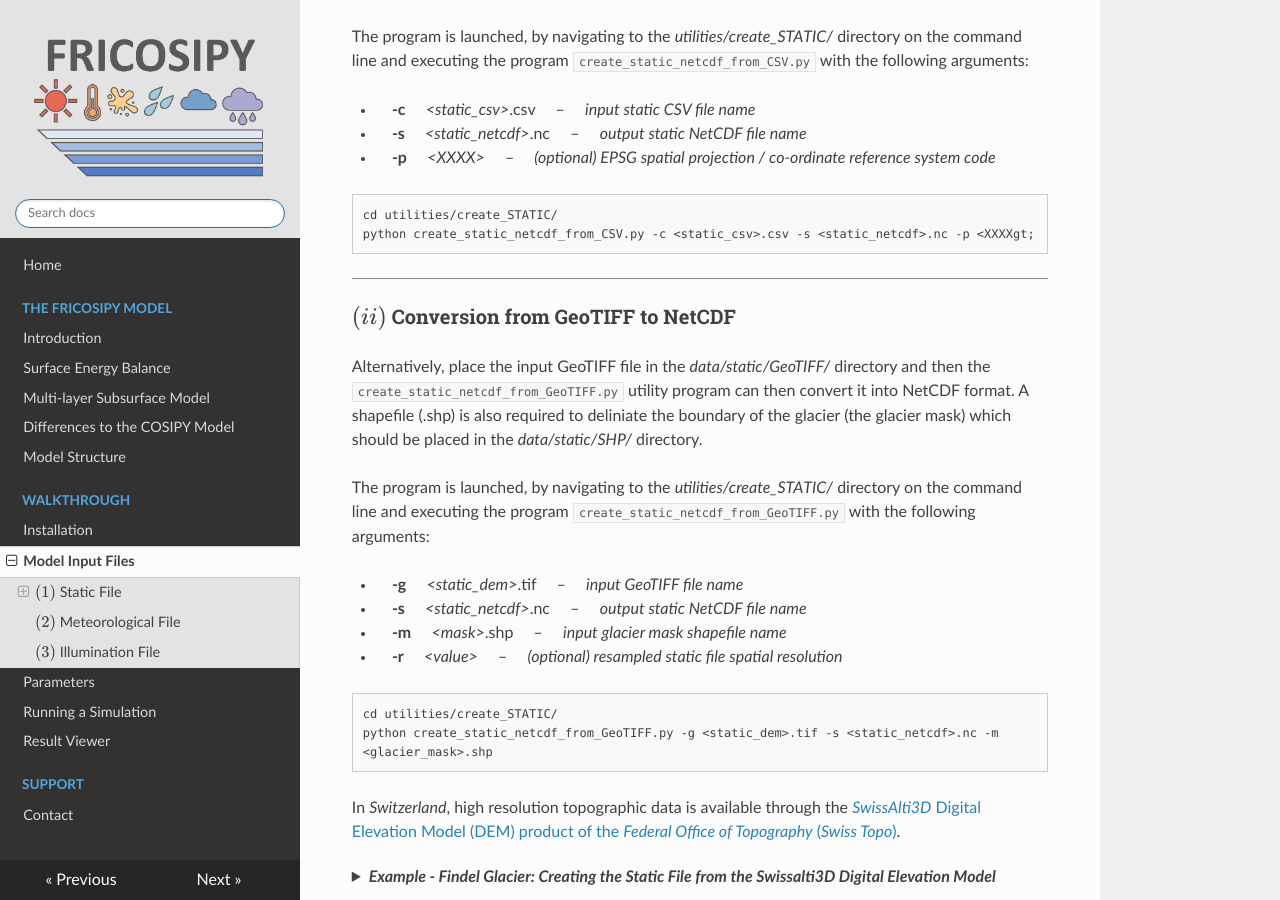
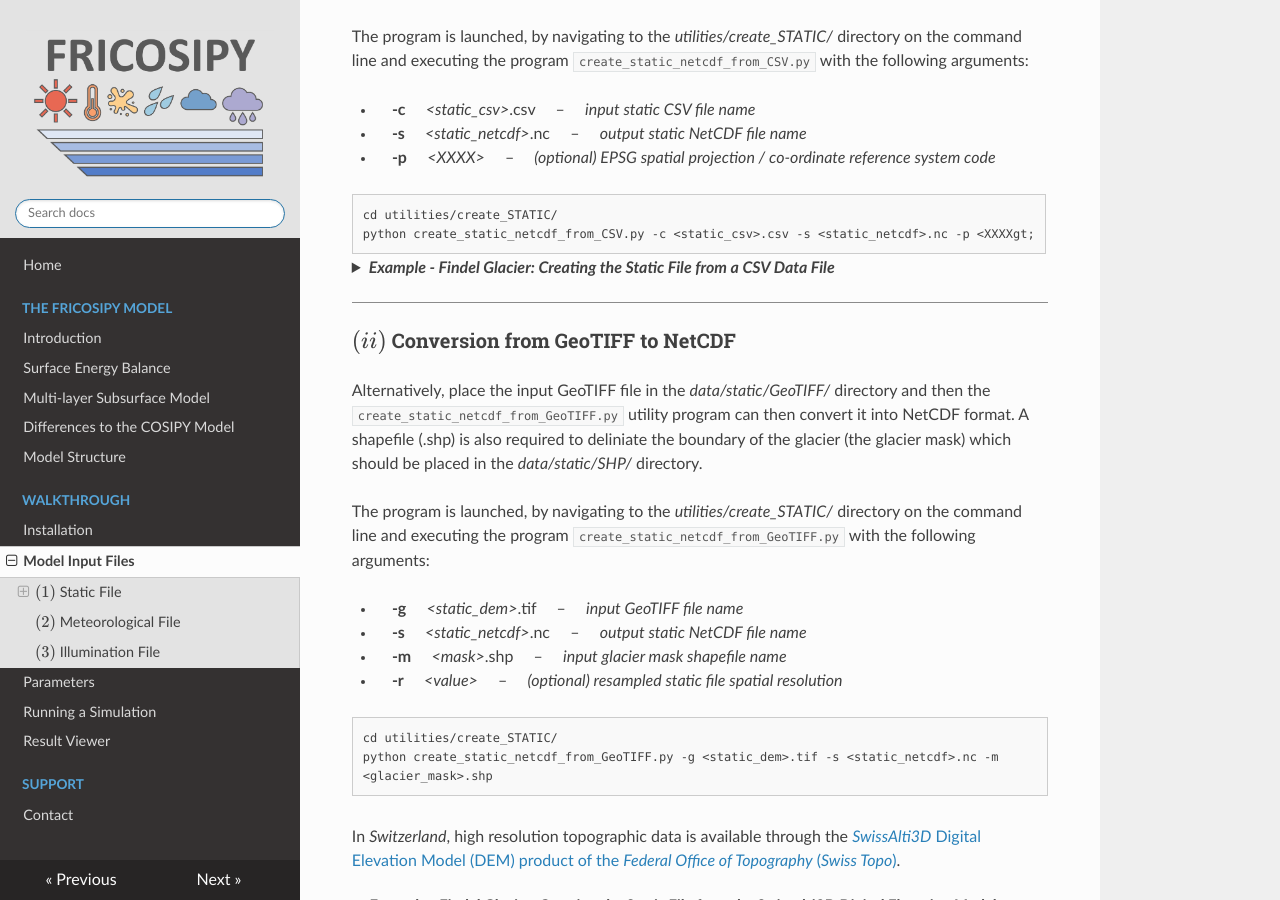
Before and after one commit to MarcusGastaldello/FRICOSIPY, an MkDocs documentation site: the page built from docs/model_input_files.md, in a window 1280 px wide and 900 px high, scrolled down 1568 px. Built offline with MkDocs 1.6.1, drawn with Linux system fonts in a browser that asks for light colours.

Commit message:
Enhance documentation for static file creation
Updated formatting and added examples for creating static NetCDF files from CSV and GeoTIFF data.

```diff
--- a/docs/model_input_files.md
+++ b/docs/model_input_files.md
@@ -64,9 +64,19 @@
 * &emsp; **-s** &emsp; *&lt;static_netcdf&gt;*.nc &emsp; &ndash; &emsp; *output static NetCDF file name*
 * &emsp; **-p** &emsp; *&lt;XXXX&gt;* &emsp; &ndash; &emsp; *(optional) EPSG spatial projection / co-ordinate reference system code*
 
-<div style="border:1px solid #ccc; padding:10px; background:#f9f9f9; max-width:100%; overflow-x:auto;">
+<div style="border:1px solid #ccc; padding:10px; background:#f9f9f9; display:inline-block; max-width:100%; overflow-x:auto; text-align:left;">
   <code style="background:none !important; border:none !important; padding:0 !important; color:#404040; font-family:Consolas, 'Liberation Mono', Courier, monospace;">cd utilities/create_STATIC/<br>python create_static_netcdf_from_CSV.py -c &lt;static_csv&gt;.csv -s &lt;static_netcdf&gt;.nc -p &lt;XXXXgt;</code>
 </div>
+
+??? "***Example - Findel Glacier: Creating the Static File from a CSV Data File***"
+
+    <br>
+    !!! example
+        Within the *data/static/GeoTIFF/* directory , a high resolution Digital Elevation Model (DEM) of the Findel Glacier (Valais, Switzerland) sourced from the [*Federal Office of Topography* (*Swiss Topo*)](https://www.swisstopo.admin.ch/en/height-model-swissalti3d) has been provided: '*Swissalti3D_Findel.tif*'. In addition, a shapefile within the *data/static/GeoTIFF/* directory which demarcates the glacier outline has been created on GIS software.
+
+        <div style="border:1px solid #ccc; padding:10px; background:#f9f9f9; display:inline-block; max-width:100%; overflow-x:auto; text-align:left;">
+          <code style="background:none !important; border:none !important; padding:0 !important; color:#404040; font-family:Consolas, 'Liberation Mono', Courier, monospace;">cd utilities/create_STATIC/<br>python create_static_netcdf_from_GeoTIFF.py -g Swissalti3D_Findel.tif -s Static_Findel_200m.nc -m Findel_Glacier.shp -r 200</code>
+        </div>
 
 <hr style="height:1px; background-color:#8b8b8b; border:none;" />
 
@@ -81,7 +91,7 @@
 * &emsp; **-m** &emsp; *&lt;mask&gt;*.shp &emsp; &ndash; &emsp; *input glacier mask shapefile name*
 * &emsp; **-r**  &emsp; *&lt;value&gt;* &emsp; &ndash; &emsp; *(optional) resampled static file spatial resolution*
 
-<div style="border:1px solid #ccc; padding:10px; background:#f9f9f9; max-width:100%; overflow-x:auto;">
+<div style="border:1px solid #ccc; padding:10px; background:#f9f9f9; display:inline-block; max-width:100%; overflow-x:auto; text-align:left;">
   <code style="background:none !important; border:none !important; padding:0 !important; color:#404040; font-family:Consolas, 'Liberation Mono', Courier, monospace;">cd utilities/create_STATIC/<br>python create_static_netcdf_from_GeoTIFF.py -g &lt;static_dem&gt;.tif -s &lt;static_netcdf&gt;.nc -m &lt;glacier_mask&gt;.shp</code>
 </div>
 <br>
@@ -94,7 +104,7 @@
     !!! example
         Within the *data/static/GeoTIFF/* directory , a high resolution Digital Elevation Model (DEM) of the Findel Glacier (Valais, Switzerland) sourced from the [*Federal Office of Topography* (*Swiss Topo*)](https://www.swisstopo.admin.ch/en/height-model-swissalti3d) has been provided: '*Swissalti3D_Findel.tif*'. In addition, a shapefile within the *data/static/GeoTIFF/* directory which demarcates the glacier outline has been created on GIS software.
 
-        <div style="border:1px solid #ccc; padding:10px; background:#f9f9f9; max-width:100%; overflow-x:auto;">
+        <div style="border:1px solid #ccc; padding:10px; background:#f9f9f9; display:inline-block; max-width:100%; overflow-x:auto; text-align:left;">
           <code style="background:none !important; border:none !important; padding:0 !important; color:#404040; font-family:Consolas, 'Liberation Mono', Courier, monospace;">cd utilities/create_STATIC/<br>python create_static_netcdf_from_GeoTIFF.py -g Swissalti3D_Findel.tif -s Static_Findel_200m.nc -m Findel_Glacier.shp -r 200</code>
         </div>
 
@@ -151,7 +161,7 @@
 * &emsp; **-s**  &emsp; *&lt;yyyy-mm-ddThh:mm:ss&gt;* &emsp; &ndash; &emsp; *(optional) start datetime*
 * &emsp; **-e**  &emsp; *&lt;yyyy-mm-ddThh:mm:ss&gt;* &emsp; &ndash; &emsp; *(optional) end datetime*
 
-<div style="border:1px solid #ccc; padding:10px; background:#f9f9f9; max-width:100%; overflow-x:auto;">
+<div style="border:1px solid #ccc; padding:10px; background:#f9f9f9; display:inline-block; max-width:100%; overflow-x:auto; text-align:left;">
   <code style="background:none !important; border:none !important; padding:0 !important; color:#404040; font-family:Consolas, 'Liberation Mono', Courier, monospace;">cd utilities/create_METEO/<br>python create_meteo_netcdf.py -c &lt;meteo_csv&gt;.csv -m &lt;meteo_netcdf&gt;.nc -a &lt;XXXX.XX&gt;</code>
 </div>
 <br>
@@ -166,13 +176,13 @@
 
         An input meteorological NetCDF file can by created by navigating to the *utilities/create_METEO/* directory:
 
-        <div style="border:1px solid #ccc; padding:10px; background:#f9f9f9; max-width:100%; overflow-x:auto;">
+        <div style="border:1px solid #ccc; padding:10px; background:#f9f9f9; display:inline-block; max-width:100%; overflow-x:auto; text-align:left;">
           <code style="background:none !important; border:none !important; padding:0 !important; color:#404040; font-family:Consolas, 'Liberation Mono', Courier, monospace;">cd utilities/create_METEO/</code>
         </div>
 
         and then by executing the program `create_meteo_netcdf.py` from the command line:
 
-        <div style="border:1px solid #ccc; padding:10px; background:#f9f9f9; max-width:100%; overflow-x:auto;">
+        <div style="border:1px solid #ccc; padding:10px; background:#f9f9f9; display:inline-block; max-width:100%; overflow-x:auto; text-align:left;">
           <code style="background:none !important; border:none !important; padding:0 !important; color:#404040; font-family:Consolas, 'Liberation Mono', Courier, monospace;">python create_meteo_netcdf.py -c Meteo_Stockhorn.csv -m Meteo_Stockhorn.nc -a 3410</code>
         </div>
 
@@ -193,7 +203,7 @@
 * &emsp; **-s** &emsp; *&lt;static_netcdf&gt;*.csv &emsp; &ndash; &emsp; *input static NetCDF file name*
 * &emsp; **-i** &emsp; *&lt;illumination_netcdf&gt;*.nc &emsp; &ndash; &emsp; *output illumination NetCDF file name*
 
-<div style="border:1px solid #ccc; padding:10px; background:#f9f9f9; max-width:100%; overflow-x:auto;">
+<div style="border:1px solid #ccc; padding:10px; background:#f9f9f9; display:inline-block; max-width:100%; overflow-x:auto; text-align:left;">
   <code style="background:none !important; border:none !important; padding:0 !important; color:#404040; font-family:Consolas, 'Liberation Mono', Courier, monospace;">cd utilities/create_ILLUMINATION/<br>python create_illumination_netcdf.py -c &lt;static_netcdf&gt;.csv -m &lt;illumination_netcdf&gt;.nc</code>
 </div>
 <br>
@@ -206,7 +216,7 @@
     !!! example
         Within the *data/static/GeoTIFF/* directory , a high resolution Digital Elevation Model (DEM) of the Findel Glacier (Valais, Switzerland) sourced from the [*Federal Office of Topography* (*Swiss Topo*)](https://www.swisstopo.admin.ch/en/height-model-swissalti3d) has been provided: '*Swissalti3D_Findel.tif*'. In addition, a shapefile within the *data/static/GeoTIFF/* directory which demarcates the glacier outline has been created on GIS software.
 
-        <div style="border:1px solid #ccc; padding:10px; background:#f9f9f9; max-width:100%; overflow-x:auto;">
+        <div style="border:1px solid #ccc; padding:10px; background:#f9f9f9; display:inline-block; max-width:100%; overflow-x:auto; text-align:left;">
           <code style="background:none !important; border:none !important; padding:0 !important; color:#404040; font-family:Consolas, 'Liberation Mono', Courier, monospace;">cd utilities/create_STATIC/<br>python create_static_netcdf_from_GeoTIFF.py -g Swissalti3D_Findel.tif -s Static_Findel_200m.nc -m Findel_Glacier.shp -r 200</code>
         </div>
 
```
